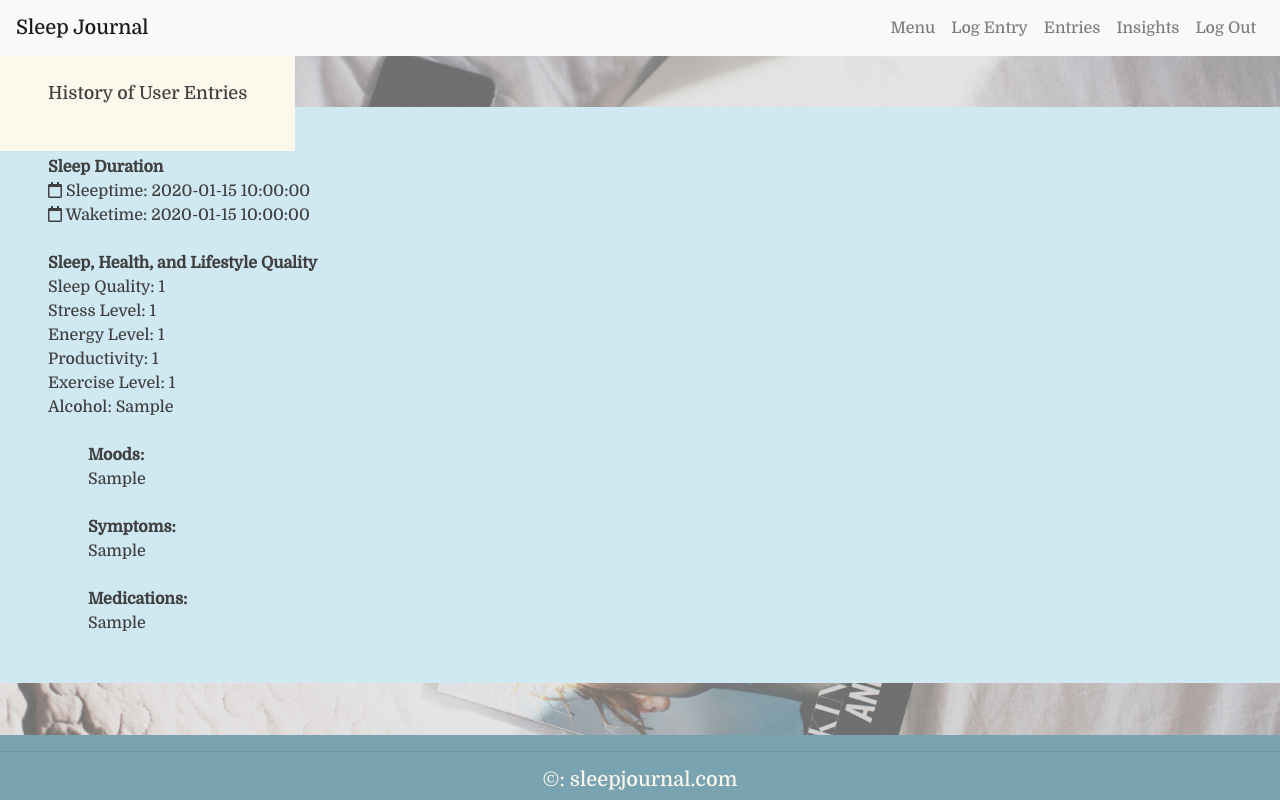
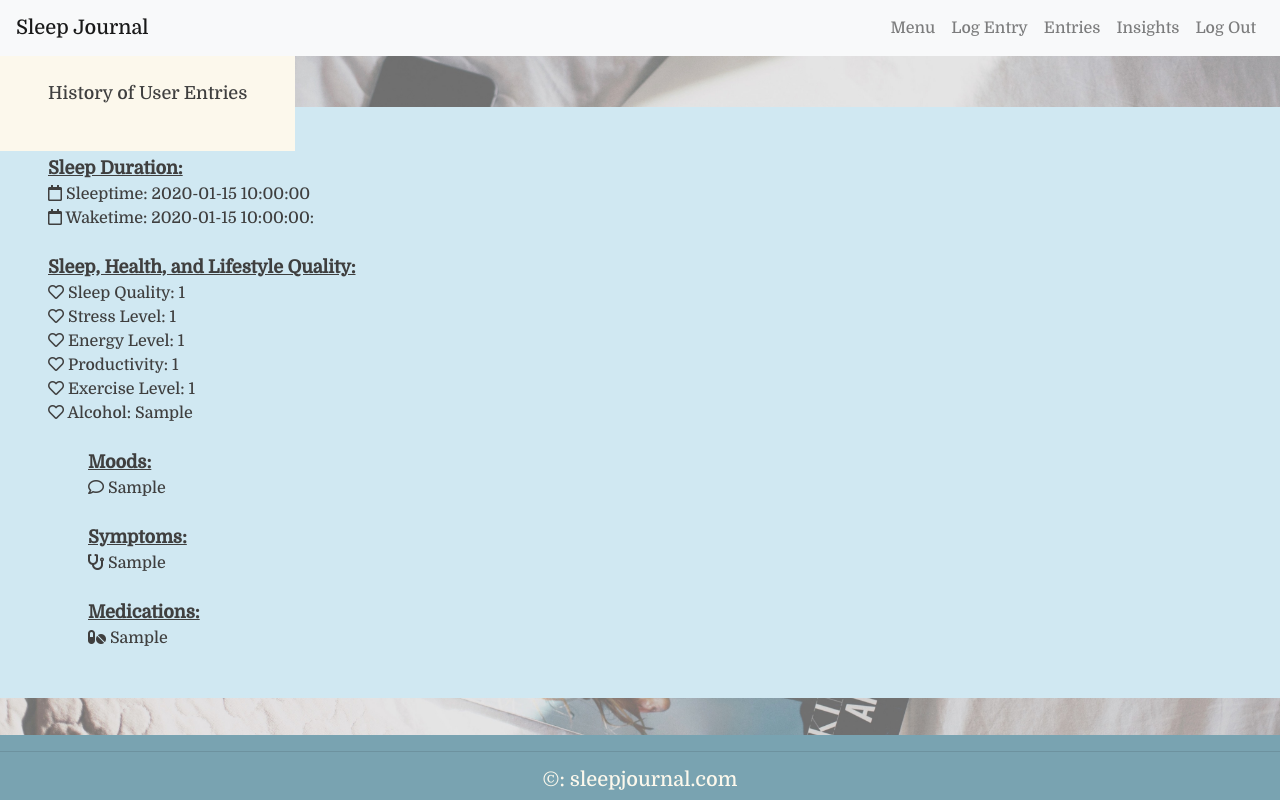
Before and after one commit to alice-yt/hackbright-project, a Flask app: page /user_entries in a window 1280 px wide. Run offline with Flask 2, Linux system fonts and the light colour scheme; the visitor is signed in with stand-in values (Sample User, id 1); tables that the repository leaves empty hold one stand-in row (values such as "Sample post"); some libraries are stand-ins or nearby versions.

Commit message:
customized the bullet points and styled the list titles

```diff
--- a/static/css/style.css
+++ b/static/css/style.css
@@ -108,11 +108,10 @@ ul {
     list-style-type: none;
 }
 
-/* ul li::before {
-    content: "\f274";
-    font-family: "Font Awesome 5 Free";
-    padding: 0 10px 0 0;
-} */
+.underline {
+	text-decoration: underline;
+	font-size: large;
+}
 
 
 /* Create account */
--- a/templates/all_user_entries.html
+++ b/templates/all_user_entries.html
@@ -6,36 +6,36 @@
 <span id=history-title>History of User Entries</span>
 {% for user_entry in user_entries %}
 <ul id=historical-entries>
-   <strong>Sleep Duration</strong>
+   <strong class="underline">Sleep Duration:</strong>
    <li><i class="far fa-calendar"></i> Sleeptime: {{ user_entry.sleeptime }}</li>
-   <li><i class="far fa-calendar"></i> Waketime: {{ user_entry.waketime }}</li>
+   <li><i class="far fa-calendar"></i> Waketime: {{ user_entry.waketime }}:</li>
    <br>
-   <strong>Sleep, Health, and Lifestyle Quality</strong>
-   <li>Sleep Quality: {{ user_entry.sleep_quality }}</li>
-   <li>Stress Level: {{ user_entry.stress_level }}</li>
-   <li>Energy Level: {{ user_entry.energy_level }}</li>
-   <li>Productivity: {{ user_entry.productivity_level }}</li>
-   <li>Exercise Level: {{ user_entry.exercise_level }}</li>
-   <li>Alcohol: {{ user_entry.alcoholic_units }}</li>
+   <strong class="underline">Sleep, Health, and Lifestyle Quality:</strong>
+   <li><i class="far fa-heart"></i> Sleep Quality: {{ user_entry.sleep_quality }}</li>
+   <li><i class="far fa-heart"></i> Stress Level: {{ user_entry.stress_level }}</li>
+   <li><i class="far fa-heart"></i> Energy Level: {{ user_entry.energy_level }}</li>
+   <li><i class="far fa-heart"></i> Productivity: {{ user_entry.productivity_level }}</li>
+   <li><i class="far fa-heart"></i> Exercise Level: {{ user_entry.exercise_level }}</li>
+   <li><i class="far fa-heart"></i> Alcohol: {{ user_entry.alcoholic_units }}</li>
 <ul>
     <br>
-    <strong>Moods:</strong>
+    <strong class="underline">Moods:</strong>
     {% for user_entry_mood in user_entry.user_entry_moods %}
-        <li>{{user_entry_mood.mood.mood}}</li>
+        <li><i class="far fa-comment"></i> {{user_entry_mood.mood.mood}}</li>
     {% endfor %}
     </ul>
     <ul>
     <br>
-    <strong>Symptoms:</strong>
+    <strong class="underline">Symptoms:</strong>
     {% for user_entry_symptom in user_entry.user_entry_symptoms %}
-        <li>{{ user_entry_symptom.symptom.symptom }}</li>
+        <li><i class="fas fa-stethoscope"></i> {{ user_entry_symptom.symptom.symptom }}</li>
     {% endfor %}
     </ul>
     <ul>
     <br>
-    <strong>Medications:</strong>
+    <strong class="underline">Medications:</strong>
     {% for user_entry_medication in user_entry.user_entry_medications %}
-       <li>{{ user_entry_medication.medication.medication }}</li>
+       <li><i class="fas fa-pills"></i> {{ user_entry_medication.medication.medication }}</li>
     {% endfor %}
     </ul>
 </ul>
```
